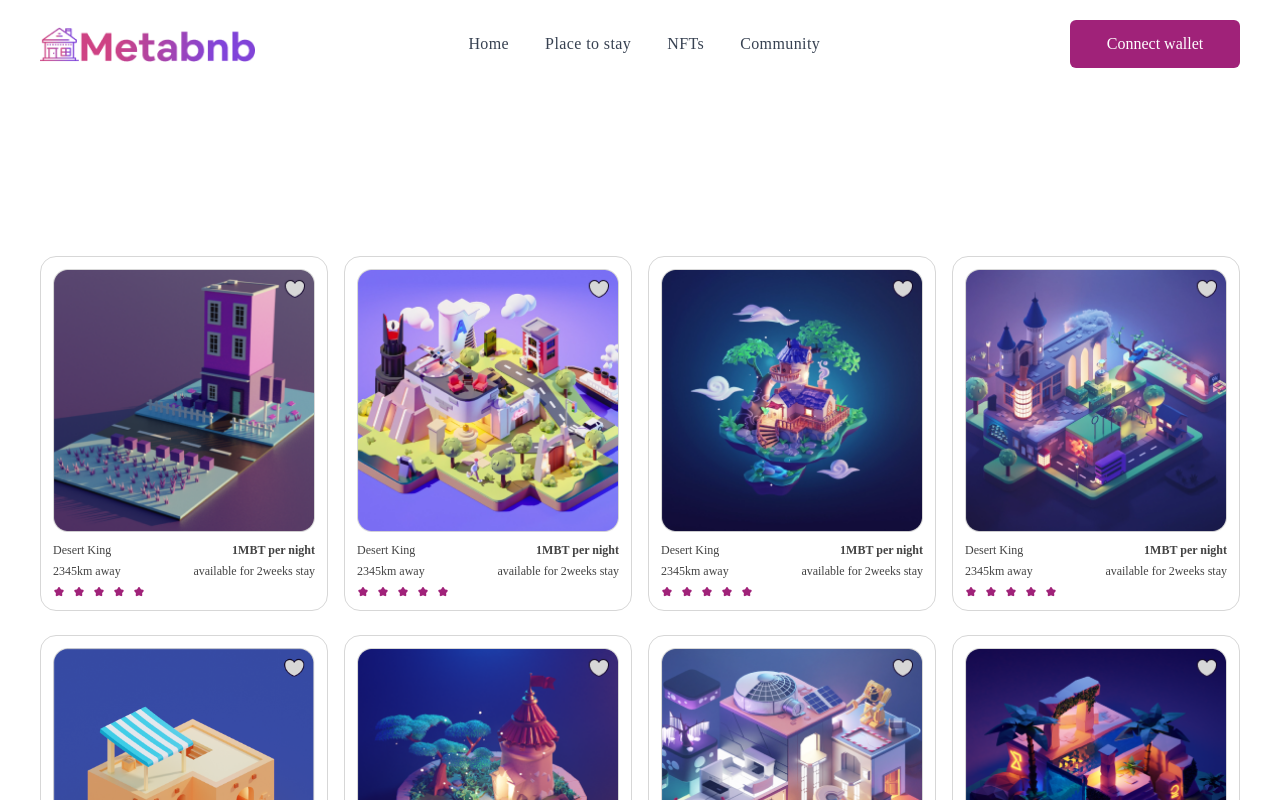
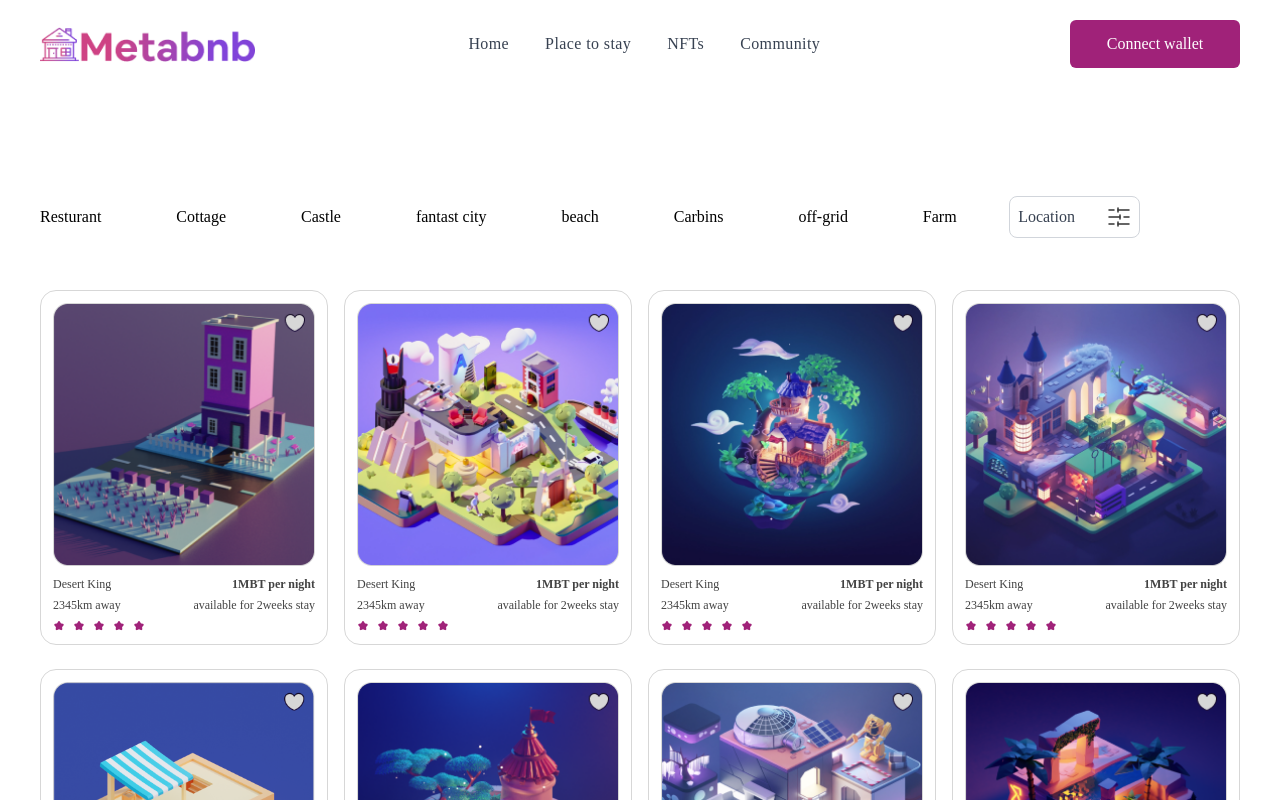
Before and after one commit to Udee101/HNGi9-stage3-metabnb, a React (Vite) app: page /placetostay in a window 1280 px wide. Shown: the top 800 px of the page. Built offline with nearby package versions, Linux system fonts and the light colour scheme; a web font is replaced by a local one.

Commit message:
feat: implement location filter for nfts

```diff
--- a/src/pages/PlaceToStay.jsx
+++ b/src/pages/PlaceToStay.jsx
@@ -1,11 +1,19 @@
 import React from 'react'
+import FilterLocation from '../components/FilterLocation'
+import Location from '../components/Location'
 import PlaceToStayNFTs from '../components/PlaceToStayNFTs'
 
 const PlaceToStay = () => {
   return (
-    <div className='app mx-auto mb-20 mt-56'>
-      <PlaceToStayNFTs />
-    </div>
+    <>
+      <div className='app mx-auto mb-20 mt-44'>
+        <div className=' w-11/12 sm:flex sm:justify-between sm:items-center mb-10'>
+        <Location/>
+        <FilterLocation />
+        </div>
+        <PlaceToStayNFTs />
+      </div>
+    </>
   )
 }
 
```
